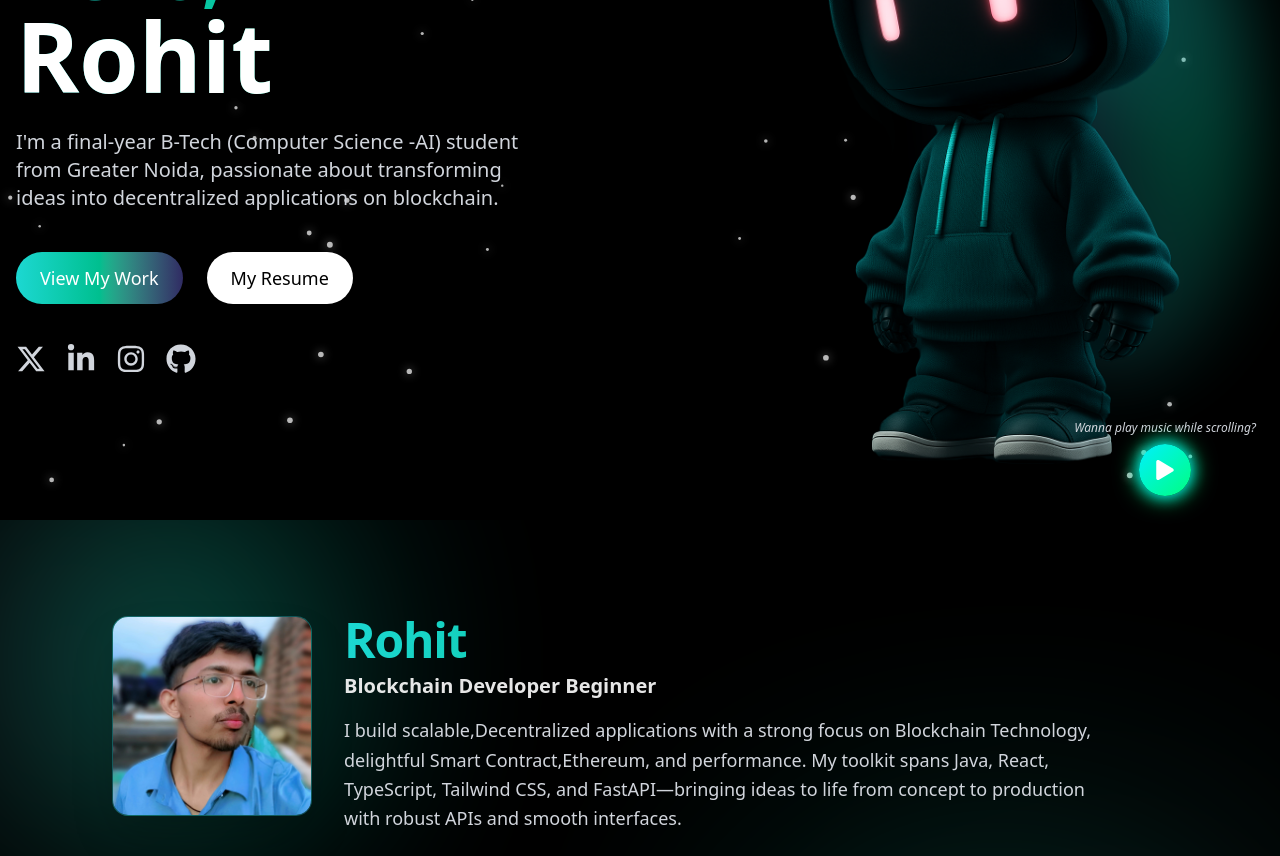
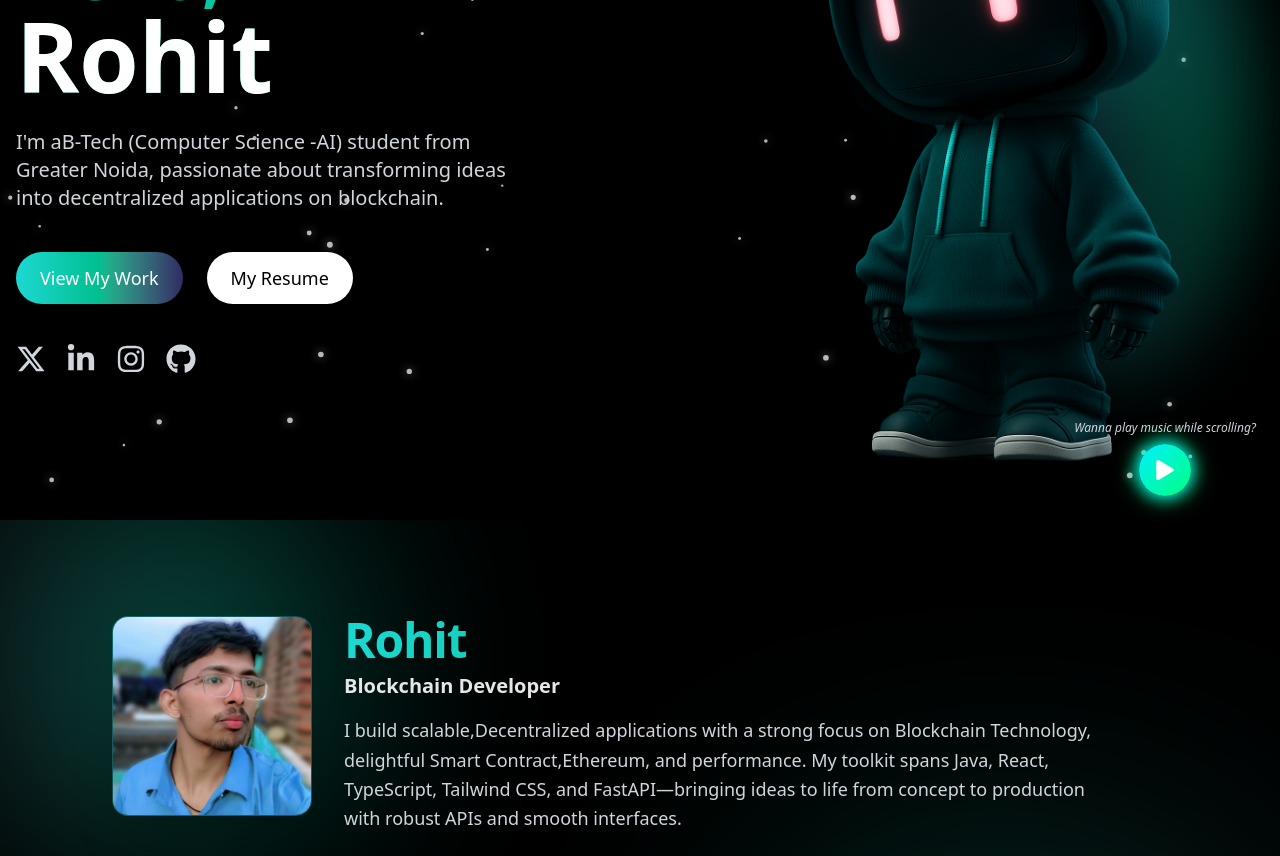
Before and after one commit to Rohit12ka/my-portfolio, a React (Vite) app: page / in a window 1280 px wide. Shown: the part 280-1136 px from the top of the page. Built offline with nearby package versions, Linux system fonts and the light colour scheme.

Commit message:
optimization

```diff
--- a/src/sections/About.jsx
+++ b/src/sections/About.jsx
@@ -46,7 +46,7 @@ export default function About() {
               Rohit
             </h2>
             <p className="mt-2 text-lg sm:text-xl text-white/90 font-semibold">
-              Blockchain Developer Beginner
+              Blockchain Developer
             </p>
 
             <p className="mt-4 text-gray-300 leading-relaxed text-base sm:text-lg max-w-2xl md:max-w-3xl">
--- a/src/sections/Home.jsx
+++ b/src/sections/Home.jsx
@@ -135,7 +135,7 @@ const Home = React.forwardRef((props, ref) => {
               animate={{ opacity: 1, y: 0 }}
               transition={{ delay: 0.8, duration: 0.8 }}
             >
-              I'm a final-year B-Tech (Computer Science -AI) student from Greater Noida, passionate about transforming ideas into decentralized applications on blockchain.
+              I'm aB-Tech (Computer Science -AI) student from Greater Noida, passionate about transforming ideas into decentralized applications on blockchain.
             </motion.p>
 
             {/* buttons */}
```
